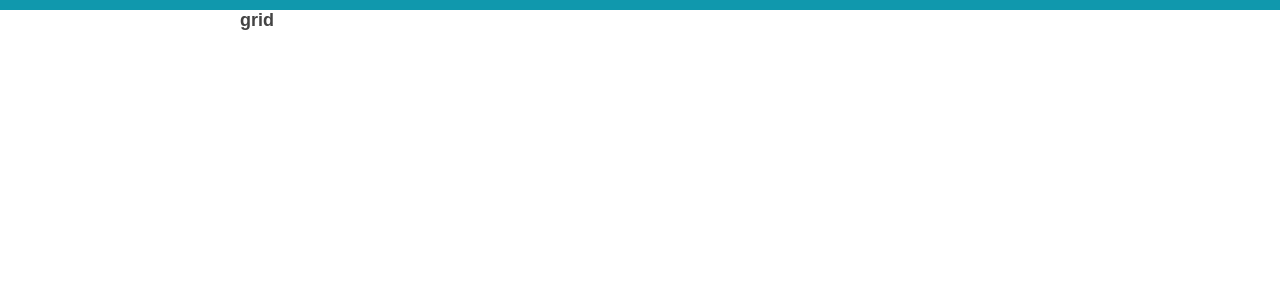
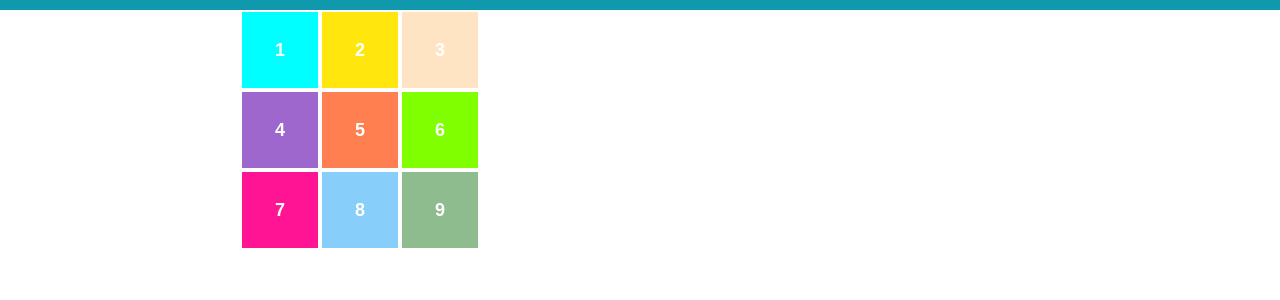
Before and after one commit to chliyang/my-app, a React (Create React App) app: page /grid-layout in a window 1280 px wide. Shown: the top 300 px of the page. Built offline with nearby package versions, Linux system fonts and the light colour scheme.

Commit message:
[grid] create a 3x3 grid

```diff
--- a/src/components/grid-layout/GridLayout.css
+++ b/src/components/grid-layout/GridLayout.css
@@ -1,7 +1,86 @@
-.grid-container{
+.grid-container {
   width: 800px;
+  color: white;
   font-size: 18px;
   font-weight: bolder;
   margin-left: auto;
   margin-right: auto;
 }
+
+.layout-1 {
+  display: inline-grid;
+  grid-template-columns: 80px 80px 80px;
+  grid-template-rows: 80px 80px 80px;
+}
+
+.box-1 {
+  background-color: aqua;
+  border: white solid 2px;
+  display: flex;
+  justify-content: center;
+  align-items: center;
+}
+
+.box-2 {
+  background-color: #ffe70e;
+  border: white solid 2px;
+  display: flex;
+  justify-content: center;
+  align-items: center;
+}
+
+.box-3 {
+  background-color: bisque;
+  border: white solid 2px;
+  display: flex;
+  justify-content: center;
+  align-items: center;
+}
+
+.box-4 {
+  background-color: #9d67ce;
+  border: white solid 2px;
+  display: flex;
+  justify-content: center;
+  align-items: center;
+}
+
+.box-5 {
+  background-color: coral;
+  border: white solid 2px;
+  display: flex;
+  justify-content: center;
+  align-items: center;
+}
+
+.box-6 {
+  background-color: chartreuse;
+  border: white solid 2px;
+  display: flex;
+  justify-content: center;
+  align-items: center;
+}
+
+.box-7 {
+  background-color: deeppink;
+  border: white solid 2px;
+  display: flex;
+  justify-content: center;
+  align-items: center;
+}
+
+.box-8 {
+  background-color: lightskyblue;
+  border: white solid 2px;
+  display: flex;
+  justify-content: center;
+  align-items: center;
+}
+
+.box-9 {
+  background-color: darkseagreen;
+  border: white solid 2px;
+  display: flex;
+  justify-content: center;
+  align-items: center;
+}
--- a/src/components/grid-layout/GridLayout.js
+++ b/src/components/grid-layout/GridLayout.js
@@ -1,6 +1,20 @@
 import "./GridLayout.css";
 
 const GridLayout = () => {
-  return <div className="grid-container">grid</div>;
+  return (
+    <div className="grid-container">
+      <div className="layout-1">
+        <div className="box-1">1</div>
+        <div className="box-2">2</div>
+        <div className="box-3">3</div>
+        <div className="box-4">4</div>
+        <div className="box-5">5</div>
+        <div className="box-6">6</div>
+        <div className="box-7">7</div>
+        <div className="box-8">8</div>
+        <div className="box-9">9</div>
+      </div>
+    </div>
+  );
 };
 export default GridLayout;
```
